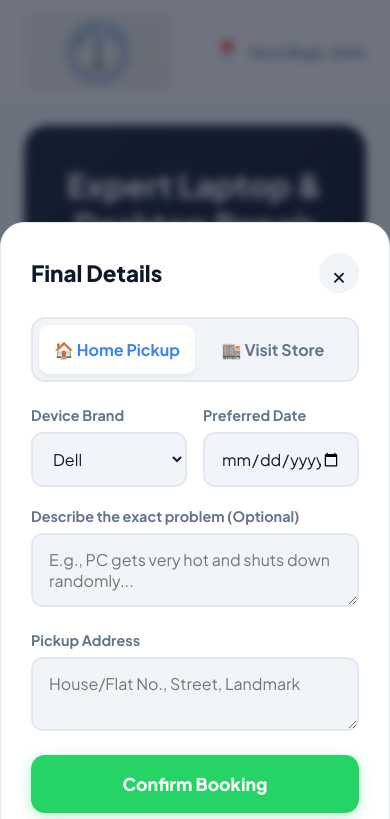
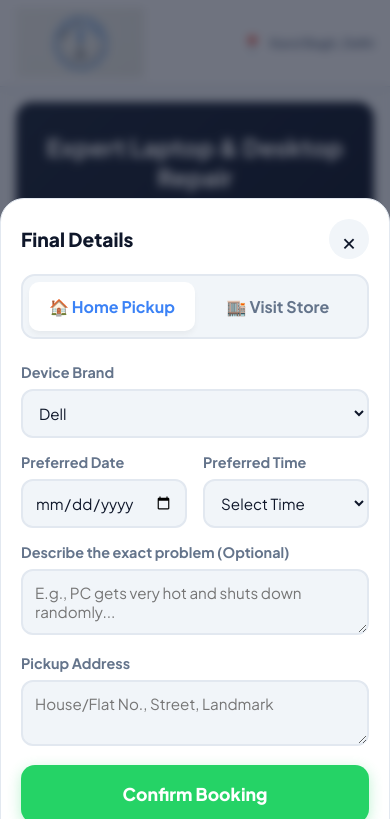
Before and after one commit to fixmylappy/fixmylappy.github.io, a plain HTML site: page index.html in a window 390 px wide. Both pictures are taken after a click on the element "DELL". Shown: the top 819 px of the page. Drawn offline with nearby package versions, Linux system fonts and the light colour scheme.

Commit message:
Update index.html

```diff
--- a/index.html
+++ b/index.html
@@ -43,9 +43,9 @@
             }
             .header-location { color: var(--text-main); }
 
-            /* Magic Blend Mode: Deletes white background, keeps blue/text visible */
+            /* TRUE LOGO FIX: Contrast(3) forces the off-white background to pure black, so screen mode deletes it completely */
             .logo-img {
-                filter: invert(1) hue-rotate(180deg) contrast(1.2) brightness(1.5);
+                filter: invert(1) hue-rotate(180deg) contrast(3) brightness(1.2);
                 mix-blend-mode: screen;
             }
         }
@@ -59,9 +59,12 @@
 
         /* --- Full Width Header --- */
         header { background: var(--card-bg); position: sticky; top: 0; z-index: 50; box-shadow: var(--shadow-sm); border-bottom: 1px solid var(--border); transition: background-color 0.3s ease; width: 100%; }
-        .nav-content { max-width: 1200px; margin: 0 auto; padding: 12px 24px; display: flex; align-items: center; justify-content: space-between; }
+        .nav-content { max-width: 1200px; margin: 0 auto; padding: 8px 24px; display: flex; align-items: center; justify-content: space-between; }
 
-        .logo-img { max-height: 80px; width: auto; max-width: 250px; object-fit: contain; }
+        /* CLEAN LOGO CSS - No cropping, no hidden overflows */
+        .logo-wrapper { display: flex; align-items: center; justify-content: flex-start; }
+        .logo-img { height: 90px; width: auto; object-fit: contain; }
+
         .header-location { font-size: 0.9rem; color: var(--text-muted); text-align: right; font-weight: 600; display: flex; align-items: center; gap: 8px;}
 
         /* --- Main Container --- */
@@ -168,7 +171,7 @@
         .whatsapp-btn:hover { transform: translateY(-2px); box-shadow: 0 6px 20px rgba(37, 211, 102, 0.4); }
         .whatsapp-btn:active { transform: scale(0.96); }
 
-        /* --- EXPERT POPUP (RESTORED) --- */
+        /* --- EXPERT POPUP --- */
         .expert-popup-overlay { position: fixed; top: 0; left: 0; right: 0; bottom: 0; background: var(--overlay); display: flex; justify-content: center; align-items: center; z-index: 2000; opacity: 0; visibility: hidden; transition: all 0.4s ease; padding: 20px; backdrop-filter: blur(3px); }
         .expert-popup-overlay.show { opacity: 1; visibility: visible; }
         .expert-popup-card { background: var(--card-bg); width: 100%; max-width: 360px; border-radius: 20px; padding: 30px 24px; text-align: center; transform: translateY(30px) scale(0.95); transition: all 0.4s cubic-bezier(0.34, 1.56, 0.64, 1); position: relative; box-shadow: var(--shadow-md); border: 1px solid var(--border); }
@@ -203,21 +206,47 @@
             .bottom-cart { max-width: 800px; bottom: 20px; border-radius: 20px; }
         }
 
-        /* --- MOBILE SPECIFIC LAYOUT --- */
+        /* --- MOBILE SPECIFIC LAYOUT OPTIMIZATIONS --- */
         @media (max-width: 767px) {
-            .repair-timeline { grid-template-columns: 1fr; }
+            .container { padding: 15px 16px 140px 16px; }
+            .trust-banner { padding: 30px 15px; border-radius: 16px; margin-bottom: 30px;}
+            .trust-banner h1 { font-size: 1.5rem; }
+            .section-title { font-size: 1.2rem; padding: 20px 16px 10px; }
+            .section-subtitle { font-size: 0.9rem; padding: 0 16px 15px; }
+
+            /* Logo Size Downscale for Mobile */
+            .nav-content { padding: 8px 16px; }
+            .logo-img { height: 70px; }
+
+            .header-location { font-size: 0.8rem; }
+            .header-location span { font-size: 1rem !important; }
+
+            .service-list { grid-template-columns: 1fr; gap: 15px; padding: 0 16px; margin-bottom: 30px;}
+            .service-card { padding: 16px; border-radius: 12px;}
+            .service-info h3 { font-size: 1rem; }
+            .service-info p { font-size: 0.8rem; }
+            .add-btn { padding: 8px 16px; font-size: 0.85rem; }
+
+            .repair-timeline { grid-template-columns: 1fr; padding: 20px; margin: 0 16px 30px; }
             .timeline-item::before { content: ''; position: absolute; left: 23px; top: 50px; bottom: -24px; width: 2px; background: var(--border); }
-            .reviews-container { display: flex; overflow-x: auto; scroll-snap-type: x mandatory; }
-            .review-card { min-width: 300px; scroll-snap-align: start; }
-            .contact-grid { grid-template-columns: 1fr; }
 
-            /* Bottom Cart Mobile Reset */
-            .bottom-cart { bottom: 0; max-width: 100%; border-bottom-left-radius: 0; border-bottom-right-radius: 0; }
+            .brands-container { padding: 5px 16px 15px; gap: 12px; }
+            .brand-box { min-width: 100px; height: 60px; font-size: 1rem; }
+            .reviews-container { display: flex; overflow-x: auto; scroll-snap-type: x mandatory; padding: 0 16px 20px; gap: 15px; }
+            .review-card { min-width: 280px; scroll-snap-align: start; padding: 20px; }
+            .contact-grid { grid-template-columns: 1fr; padding: 0 16px 20px; }
+
+            .bottom-cart { bottom: 0; max-width: 100%; border-bottom-left-radius: 0; border-bottom-right-radius: 0; padding: 12px 16px; border: none; border-top: 1px solid var(--border); }
             .bottom-cart.bump { transform: translate(-50%, -10px); }
+            .checkout-btn { padding: 12px 24px; font-size: 0.95rem;}
 
-            /* Modal Mobile Reset */
-            .modal-content { border-bottom-left-radius: 0; border-bottom-right-radius: 0; margin-top: auto; max-height: 95vh; }
+            .modal-content { border-bottom-left-radius: 0; border-bottom-right-radius: 0; margin-top: auto; max-height: 90vh; padding: 20px; }
             .modal-overlay { align-items: flex-end; padding: 0; }
+            .modal-header { font-size: 1.2rem; margin-bottom: 15px; }
+            .category-title { font-size: 0.95rem; margin: 15px 0 10px 0; }
+            .issue-chip { font-size: 0.85rem; padding: 8px 14px; }
+            .form-group { margin-bottom: 15px; }
+            .form-group input, .form-group select, .form-group textarea { padding: 12px; font-size: 0.95rem; }
         }
     </style>
 </head>
@@ -225,7 +254,9 @@
 
     <header>
         <div class="nav-content">
-            <img src="fix my lappy.jpg" alt="FixMyLappy Logo" class="logo-img">
+            <div class="logo-wrapper">
+                <img src="fix my lappy.jpg" alt="FixMyLappy Logo" class="logo-img">
+            </div>
             <div class="header-location">
                 <span style="font-size: 1.4rem;">📍</span> Karol Bagh, Delhi
             </div>
@@ -457,7 +488,7 @@
                 </div>
 
                 <div style="display: flex; gap: 16px; flex-wrap: wrap;">
-                    <div class="form-group" style="flex: 1; min-width: 150px;">
+                    <div class="form-group" style="flex: 1; min-width: 100%;">
                         <label>Device Brand</label>
                         <select id="brand" required onchange="handleBrandChange()">
                             <option value="" disabled selected>Select Brand</option>
@@ -468,9 +499,22 @@
                         </select>
                         <input type="text" id="customBrandInput" placeholder="Enter Brand (e.g. Custom PC)">
                     </div>
-                    <div class="form-group" style="flex: 1; min-width: 150px;">
+                </div>
+
+                <div style="display: flex; gap: 16px; flex-wrap: wrap;">
+                    <div class="form-group" style="flex: 1; min-width: 140px;">
                         <label>Preferred Date</label>
                         <input type="date" id="date" required>
+                    </div>
+                    <div class="form-group" style="flex: 1; min-width: 140px;">
+                        <label>Preferred Time</label>
+                        <select id="timeSlot" required>
+                            <option value="" disabled selected>Select Time</option>
+                            <option>10:00 AM - 12:00 PM</option>
+                            <option>12:00 PM - 02:00 PM</option>
+                            <option>02:00 PM - 05:00 PM</option>
+                            <option>05:00 PM - 08:00 PM</option>
+                        </select>
                     </div>
                 </div>
 
@@ -640,7 +684,7 @@
             }, 1000);
         }
 
-        // --- EXPERT POPUP TIMER LOGIC (RESTORED) ---
+        // --- EXPERT POPUP TIMER LOGIC ---
         let popupFired = false;
         window.addEventListener('scroll', () => {
             if (!popupFired && window.scrollY > 150) {
@@ -661,7 +705,7 @@
             document.body.style.overflow = 'auto';
         }
 
-        // --- 4. SUBMIT & CELEBRATE (WHATSAPP REDIRECT FIXED) ---
+        // --- 4. SUBMIT & CELEBRATE (WHATSAPP REDIRECT) ---
         document.getElementById('finalForm').addEventListener('submit', function(e) {
             e.preventDefault();
 
@@ -670,10 +714,11 @@
 
             const serviceType = document.querySelector('input[name="serviceType"]:checked').value;
             const date = document.getElementById('date').value;
+            const timeSlot = document.getElementById('timeSlot').value;
+
             const customIssue = document.getElementById('customIssue').value;
             const issues = selectedServices.length > 0 ? selectedServices.join('\n- ') : 'General Diagnosis requested';
 
-            // Replaced %0A with standard \n formatting for cleaner URI Encoding
             let message = `*FixMyLappy Booking Request*\n\n` +
                           `*Service Type:* ${serviceType}\n` +
                           `*Device Brand:* ${brand}\n\n` +
@@ -685,9 +730,9 @@
 
             if(serviceType === 'Home Pickup') {
                 const address = document.getElementById('address').value;
-                message += `*Pickup Address:* ${address}\n*Pickup Date:* ${date}\n\n`;
+                message += `*Pickup Address:* ${address}\n*Pickup Date & Time:* ${date} (${timeSlot})\n\n`;
             } else {
-                message += `*Will Visit Store on:* ${date}\n\n`;
+                message += `*Will Visit Store on:* ${date} (${timeSlot})\n\n`;
             }
 
             message += `Please confirm my request!`;
@@ -706,7 +751,6 @@
             }());
 
             setTimeout(() => {
-                // FIX: Use window.location.href + encodeURIComponent to bypass popup blockers permanently!
                 const finalUrl = `https://wa.me/917004259332?text=${encodeURIComponent(message)}`;
                 window.location.href = finalUrl;
 
```
